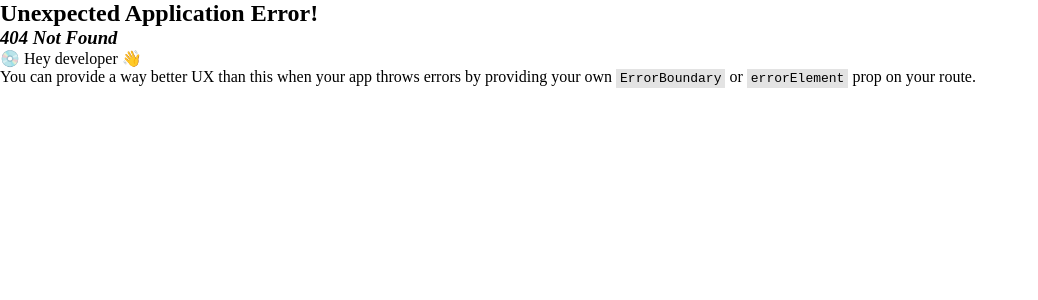
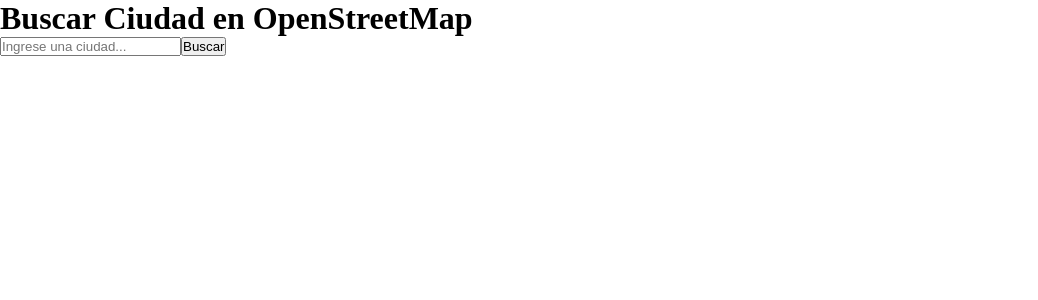
Before and after one commit to No-Country-simulation/s21-t22-webapp, a React (Vite) app in the folder frontend/: page /testpage in a window 1280 px wide. Before the commit this address had no page. Shown: the top 300 px of the page, without its empty margins (0-1038 px from the left). Built offline with nearby package versions, Linux system fonts and the light colour scheme.

Commit message:
OpenStreetMap

```diff
--- /dev/null
+++ b/frontend/src/pages/TestPage.tsx
@@ -0,0 +1,53 @@
+import { useState } from "react";
+
+const TestPage = () => {
+    const [ciudad, setCiudad] = useState("");
+    const [resultado, setResultado] = useState<any>(null);
+
+    const handleSubmit = async (e: React.FormEvent) => {
+        e.preventDefault();
+        if (!ciudad) return;
+
+        const url = `https://nominatim.openstreetmap.org/search?format=json&q=${encodeURIComponent(ciudad)}`;
+
+        try {
+            const response = await fetch(url);
+            const data = await response.json();
+            if (data.length > 0) {
+                setResultado(data[0]); // Tomamos la primera coincidencia
+            } else {
+                setResultado(null);
+            }
+        } catch (error) {
+            console.error("Error al obtener datos de OpenStreetMap", error);
+        }
+    };
+
+    return (
+        <div className="p-4 max-w-md mx-auto">
+            <h1 className="text-xl font-bold mb-4">Buscar Ciudad en OpenStreetMap</h1>
+            <form onSubmit={handleSubmit} className="space-y-2">
+                <input
+                    type="text"
+                    placeholder="Ingrese una ciudad..."
+                    value={ciudad}
+                    onChange={(e) => setCiudad(e.target.value)}
+                    className="w-full p-2 border rounded"
+                />
+                <button type="submit" className="bg-blue-500 text-white px-4 py-2 rounded">
+                    Buscar
+                </button>
+            </form>
+
+            {resultado && (
+                <div className="mt-4 p-3 border rounded bg-gray-100">
+                    <h2 className="font-semibold">{resultado.display_name}</h2>
+                    <p><strong>Latitud:</strong> {resultado.lat}</p>
+                    <p><strong>Longitud:</strong> {resultado.lon}</p>
+                </div>
+            )}
+        </div>
+    );
+};
+
+export default TestPage;
--- a/frontend/src/pages/Viajes.tsx
+++ b/frontend/src/pages/Viajes.tsx
@@ -44,7 +44,7 @@ const Viajes = () => {
         grafo.agregarArista("Ica", "Lima", 300, 240);
 
         // Encontrar la mejor ruta desde Arequipa a Lima
-        const ruta = dijkstra(grafo, "Arequipa", "Lima");
+        const ruta = dijkstra(grafo, "Nazca", "Lima");
         console.log("Ruta más corta:", ruta);
     })
 
@@ -69,6 +69,7 @@ const Viajes = () => {
 
         fetchTravelData();
     }, []);
+
 
     return (
         <div>
--- a/frontend/src/routes/Router.tsx
+++ b/frontend/src/routes/Router.tsx
@@ -6,6 +6,7 @@ import Viajes from "../pages/Viajes";
 import Profile from "../auth/components/Profile";
 import PrivateRoute from "./PrivateRoute";
 import Login from "../auth/components/Login";
+import TestPage from "../pages/TestPage";
 
 type Route = {
   path: string;
@@ -41,6 +42,10 @@ const browserRoutes = createBrowserRouter([
     path: "/travels/:origin/:destination/:date",
     element: <Travels />,
   },
+  {
+    path: "/testpage",
+    element: <TestPage />,
+  },
 
   // RUTAS PRIVADAS  ( para ingresar a rutas privadas, en "/login" poner---> user:admin clave:1234)
   {
```
Also changed, not shown: frontend/src/routes/PrivateRoute.tsx (line endings or trailing spaces).
